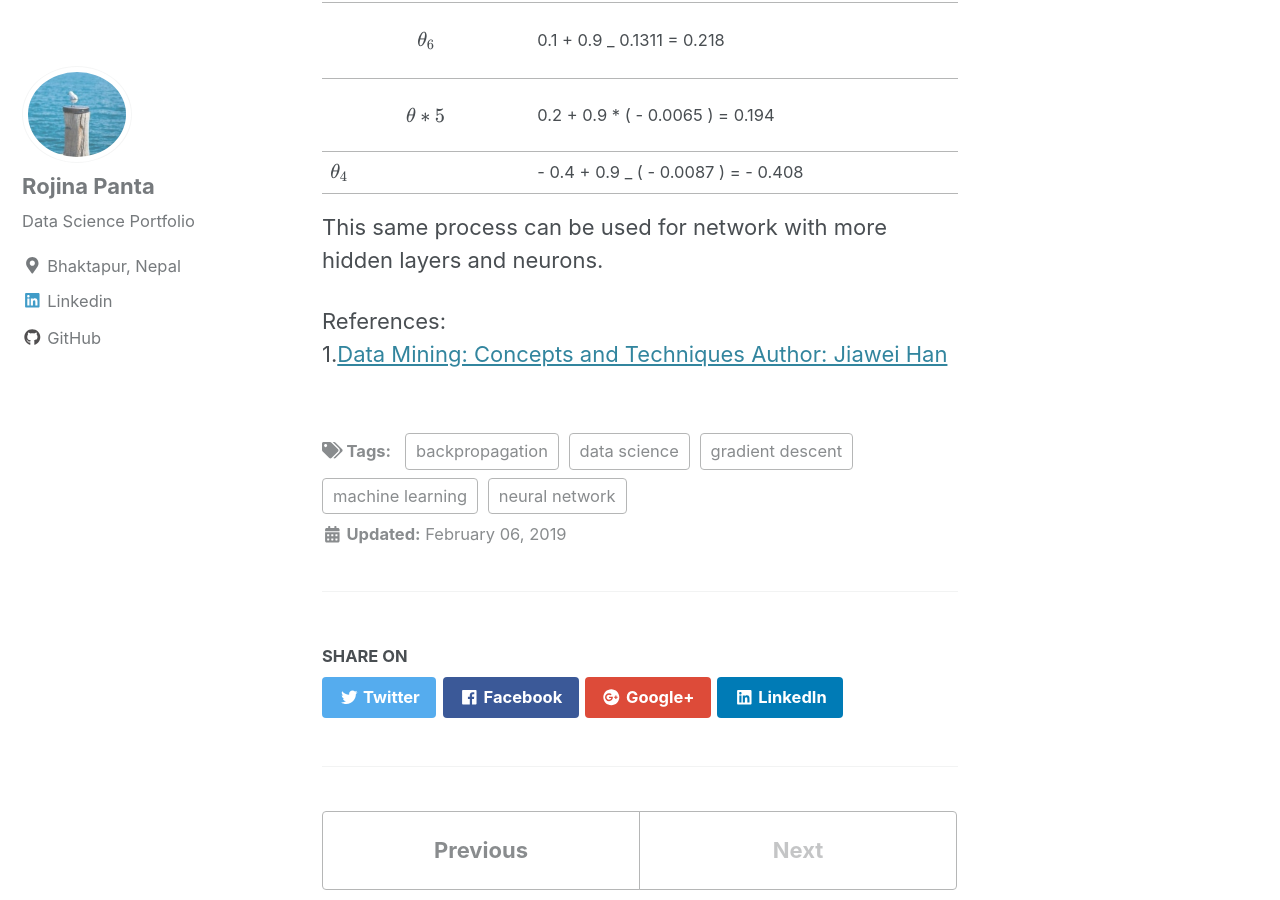
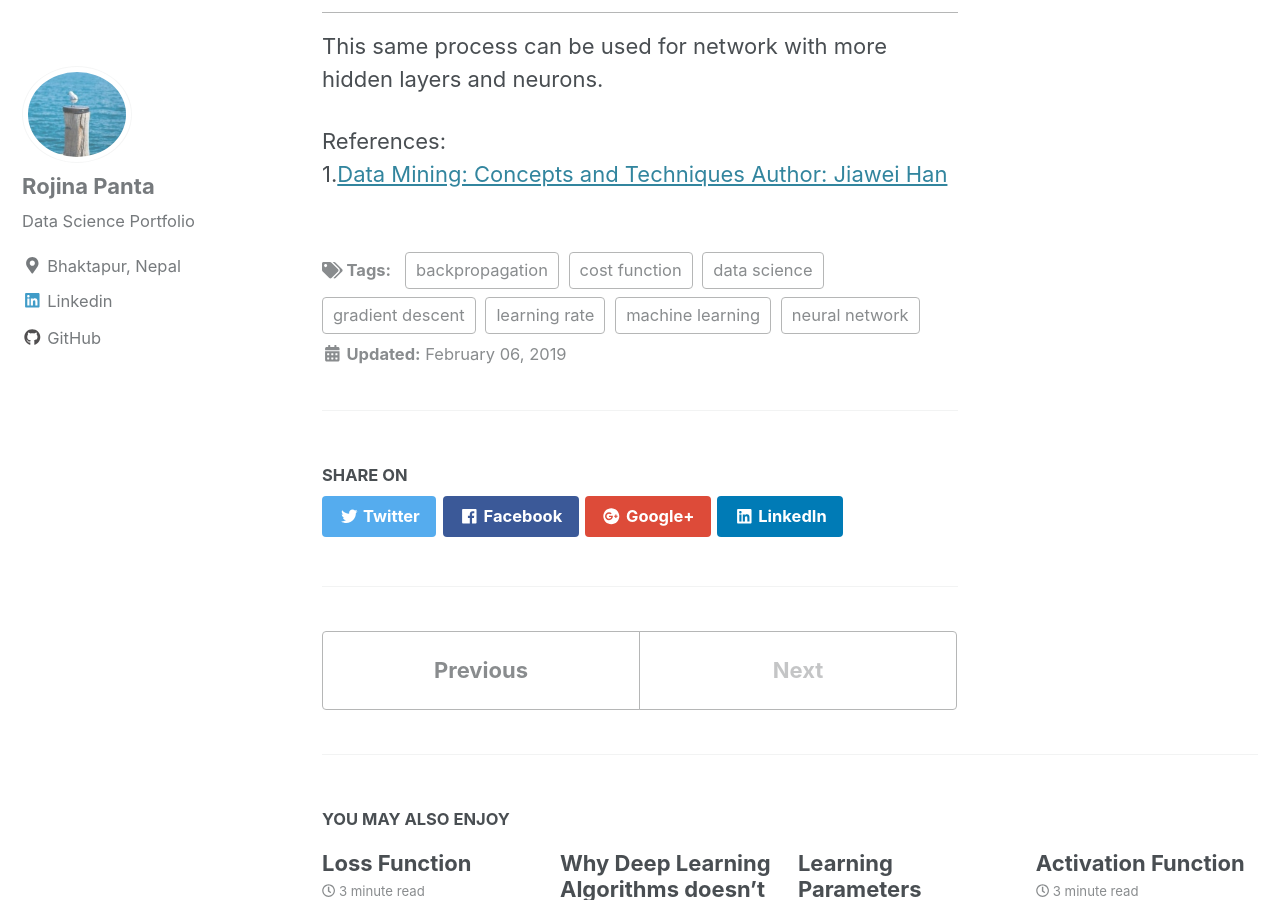
Before and after one commit to Rojina99/Rojina99.github.io, a Jekyll site: the page built from _posts/2019-06-06-Backpropagation_Algorithm.md, in a window 1280 px wide and 900 px high, scrolled down 4664 px. Built offline with Jekyll 4.4.1, drawn with Linux system fonts in a browser that asks for light colours; cached includes are drawn as plain includes; nearby versions of some CDN libraries; formulas are drawn with MathJax 3.

Commit message:
Update 2019-06-06-Backpropagation_Algorithm.md

```diff
--- a/_posts/2019-06-06-Backpropagation_Algorithm.md
+++ b/_posts/2019-06-06-Backpropagation_Algorithm.md
@@ -7,7 +7,9 @@
     data science,
     neural network,
     backpropagation,
-    gradient descent,
+    cost function,
+    learning rate,
+    gradient descent
   ]
 header:
   image: "/images/introduction/intro.jpg"
@@ -97,12 +99,12 @@
 | $$ w_{56} $$ | - 0.2 + 0.9 _ 0.1311 _ 0.525 = - 0.138 |
 | $$ w_{14} $$ | 0.2 + 0.9 _ ( - 0.0087 ) _ ( 1 ) = 0.192 |
 | $$ w_{15} $$ | - 0.3 + 0.9 _ ( - 0.0065 ) (1) = -0.306 |
-| \$\$ w_{24} $$ | 0.4 + 0.9 _ ( - 0.0087 ) _ 0 = 0.4 |
-| $$ w*{25} \$\$ | 0.1 + 0.9 * ( - 0.0065 ) _ 0 = 0.1 |
-| \$\$ w_{34} $$ | - 0.5 + 0.9 _ (- 0.0087 ) _ 1 = -0.508 |
-| $$ w*{35} \$\$ | 0.2 + 0.9 * ( - 0.0065 ) _ 1 = 0.194 |
-| \$\$ θ_{6} $$ | 0.1 + 0.9 _ 0.1311 = 0.218 |
-| $$ θ*{5} \$\$ | 0.2 + 0.9 * ( - 0.0065 ) = 0.194 |
+| $$ w_{24} $$ | 0.4 + 0.9 _ ( - 0.0087 ) _ 0 = 0.4 |
+| $$ w*{25} $$ | 0.1 + 0.9 * ( - 0.0065 ) _ 0 = 0.1 |
+| $$ w_{34} $$ | - 0.5 + 0.9 _ (- 0.0087 ) _ 1 = -0.508 |
+| $$ w*{35} $$ | 0.2 + 0.9 * ( - 0.0065 ) _ 1 = 0.194 |
+| $$ θ_{6} $$ | 0.1 + 0.9 _ 0.1311 = 0.218 |
+| $$ θ*{5} $$ | 0.2 + 0.9 * ( - 0.0065 ) = 0.194 |
 | $$ θ_{4}  $$ | - 0.4 + 0.9 \_ ( - 0.0087 ) = - 0.408 |
 
 This same process can be used for network with more hidden layers and neurons.
```
